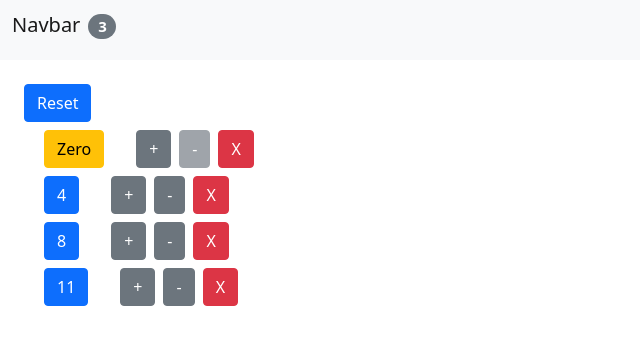
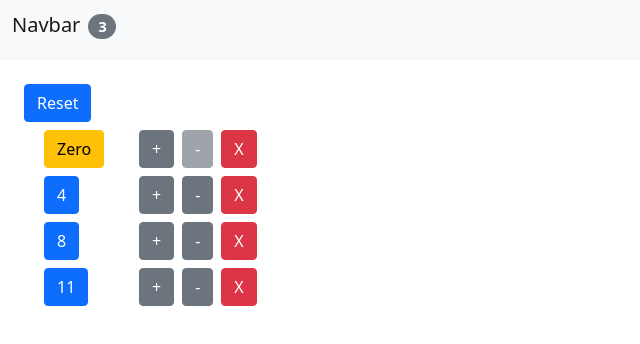
Before and after one commit to PalmkvistJoakim/Cart, a React (Create React App) app: page / in a window 1280 px wide. Shown: the top 344 px of the page, without its empty margins (0-640 px from the left). Built offline with nearby package versions, Linux system fonts and the light colour scheme.

Commit message:
Added grids

```diff
--- a/package.json
+++ b/package.json
@@ -2,11 +2,13 @@
   "name": "decrement-button",
   "version": "0.1.0",
   "private": true,
+  "homepage": "https://PalmkvistJoakim.github.io/Cart",
   "dependencies": {
     "@testing-library/jest-dom": "^5.16.4",
     "@testing-library/react": "^13.3.0",
     "@testing-library/user-event": "^13.5.0",
     "bootstrap": "^5.1.3",
+    "gh-pages": "^4.0.0",
     "react": "^18.2.0",
     "react-dom": "^18.2.0",
     "react-scripts": "5.0.1",
@@ -16,7 +18,9 @@
     "start": "react-scripts start",
     "build": "react-scripts build",
     "test": "react-scripts test",
-    "eject": "react-scripts eject"
+    "eject": "react-scripts eject",
+    "predeploy": "npm run build",
+    "deploy": "gh-pages -d build"
   },
   "eslintConfig": {
     "extends": [
--- a/src/components/Product.jsx
+++ b/src/components/Product.jsx
@@ -4,9 +4,14 @@ class Product extends Component {
   render() {
     const { onIncrement, onDelete, product, onDecrement } = this.props;
     return (
-      <div className="container col m-2">
-        <div className={this.getBadgeClasses()}>{this.formatQuantity()}</div>
-        <span className="col ms-4">
+      <div className="container m-2">
+        <div className="row">
+          <div className="col-1">
+            <div className={this.getBadgeClasses()}>
+              {this.formatQuantity()}
+            </div>
+          </div>
+          <span className="col">
             <button
               className="btn btn-secondary me-2"
               onClick={() => onIncrement(product)}
@@ -26,6 +31,7 @@ class Product extends Component {
               X
             </button>
           </span>
+        </div>
       </div>
     );
   }
```
Also changed, not shown: 1 other file (tests, documents, lock files or other folders). Lines whose indentation alone changed are shown as unchanged.
